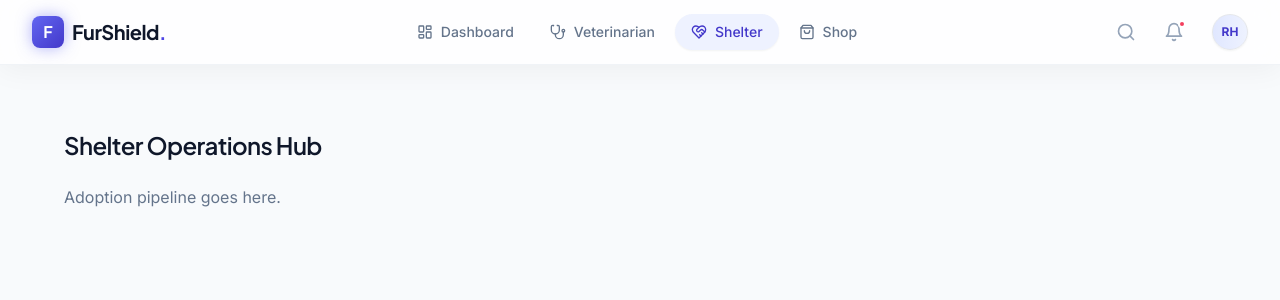
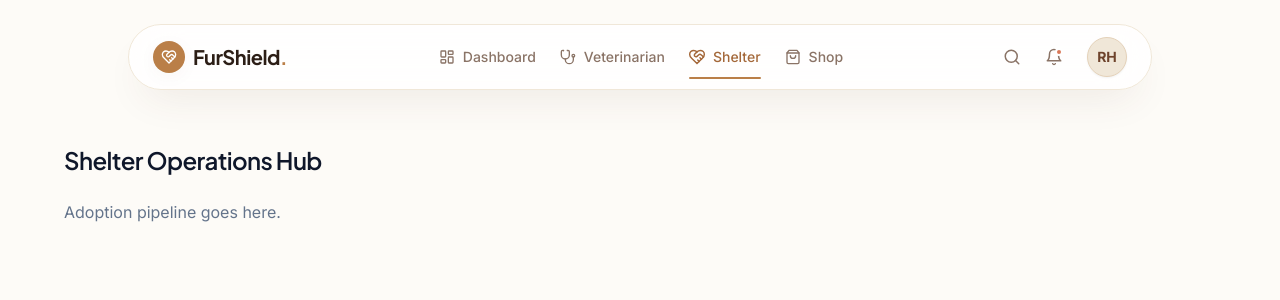
Before and after one commit to Aaliyanamir/Fur-Sheild, a React (Vite) app in the folder frontend/: page /shelter in a window 1280 px wide. Shown: the top 300 px of the page. Built offline with nearby package versions, Linux system fonts and the light colour scheme.

Commit message:
feat(ui): redesign navbar to floating island with luxury camel and espresso color theme

```diff
--- a/frontend/src/components/atoms/Button.jsx
+++ b/frontend/src/components/atoms/Button.jsx
@@ -2,19 +2,17 @@ import React, { forwardRef } from 'react';
 import { Loader2 } from 'lucide-react';
 import { cn } from '../../lib/utils';
 
-const Button = forwardRef(({
-  className, variant = 'primary', size = 'md', isLoading = false, children, disabled, ...props
-}, ref) => {
-  const baseStyles = "inline-flex items-center justify-center rounded-lg font-medium transition-all duration-200 focus:outline-none focus:ring-2 focus:ring-offset-2 disabled:opacity-50 disabled:pointer-events-none";
+const Button = forwardRef(({ className, variant = 'primary', size = 'md', isLoading = false, children, disabled, ...props }, ref) => {
+  const baseStyles = "inline-flex items-center justify-center rounded-full font-medium transition-all duration-300 focus:outline-none disabled:opacity-50 disabled:pointer-events-none";
 
   const variants = {
-    primary: "bg-brand-600 text-white hover:bg-brand-700 hover:shadow-glow focus:ring-brand-500 hover:-translate-y-0.5",
-    secondary: "bg-white text-brand-700 border border-brand-200 hover:bg-brand-50 hover:border-brand-300 focus:ring-brand-500",
-    outline: "border border-slate-200 bg-white text-slate-700 hover:bg-slate-50 focus:ring-slate-500",
-    ghost: "text-slate-600 hover:text-brand-600 hover:bg-brand-50 focus:ring-brand-500",
+    primary: "bg-camel-500 text-white hover:bg-camel-600 shadow-soft hover:shadow-floating hover:-translate-y-0.5",
+    secondary: "bg-camel-50 text-camel-800 hover:bg-camel-100 text-camel-900",
+    outline: "border-2 border-camel-200 bg-transparent text-espresso-800 hover:border-camel-400 hover:bg-camel-50",
+    ghost: "text-espresso-500 hover:text-camel-600 hover:bg-camel-50/50",
   };
 
-  const sizes = { sm: "h-8 px-3 text-xs", md: "h-10 px-4 py-2 text-sm", lg: "h-12 px-8 text-base" };
+  const sizes = { sm: "h-9 px-4 text-xs", md: "h-11 px-6 text-sm", lg: "h-14 px-8 text-base" };
 
   return (
     <button ref={ref} className={cn(baseStyles, variants[variant], sizes[size], className)} disabled={isLoading || disabled} {...props}>
--- a/frontend/src/components/molecules/Navbar.jsx
+++ b/frontend/src/components/molecules/Navbar.jsx
@@ -2,7 +2,6 @@ import React from 'react';
 import { NavLink } from 'react-router-dom';
 import { LayoutDashboard, Stethoscope, HeartHandshake, ShoppingBag, Bell, Search } from 'lucide-react';
 import { cn } from '../../lib/utils';
-import Button from '../atoms/Button';
 
 export default function Navbar() {
   const navItems = [
@@ -13,21 +12,21 @@ export default function Navbar() {
   ];
 
   return (
-    <header className="sticky top-0 z-50 w-full border-b border-slate-200/50 bg-white/80 backdrop-blur-md shadow-glass">
-      <div className="max-w-7xl mx-auto px-4 sm:px-6 lg:px-8">
-        <div className="flex items-center justify-between h-16">
-          {/* Logo Section */}
+    <div className="fixed top-6 left-0 right-0 z-50 flex justify-center px-4 pointer-events-none">
+      <header className="w-full max-w-5xl bg-white/80 backdrop-blur-xl border border-camel-100 rounded-full shadow-floating flex items-center justify-between px-6 py-3 pointer-events-auto transition-all">
+
+        {/* Custom Typographic Logo */}
         <div className="flex-shrink-0 flex items-center gap-2">
-            <div className="w-8 h-8 rounded-lg bg-gradient-to-br from-brand-500 to-brand-700 flex items-center justify-center shadow-glow">
-              <span className="text-white font-bold font-display leading-none">F</span>
+          <div className="w-8 h-8 rounded-full bg-camel-500 flex items-center justify-center shadow-soft">
+            <HeartHandshake size={16} className="text-white" />
           </div>
-            <span className="font-display font-bold text-xl text-slate-900 tracking-tight">
-              FurShield<span className="text-brand-600">.</span>
+          <span className="font-display font-bold text-xl text-espresso-900 tracking-tight">
+            FurShield<span className="text-camel-500">.</span>
           </span>
         </div>
 
-          {/* Desktop Navigation */}
-          <nav className="hidden md:flex flex-1 justify-center gap-1 px-8">
+        {/* Floating Center Navigation */}
+        <nav className="hidden md:flex items-center gap-6">
           {navItems.map((item) => {
             const Icon = item.icon;
             return (
@@ -35,34 +34,40 @@ export default function Navbar() {
                 key={item.name}
                 to={item.path}
                 className={({ isActive }) => cn(
-                    "flex items-center gap-2 px-4 py-2 rounded-full text-sm font-medium transition-all duration-200",
-                    isActive
-                      ? "bg-brand-50 text-brand-700 shadow-sm"
-                      : "text-slate-500 hover:text-brand-600 hover:bg-slate-50"
+                  "group relative flex items-center gap-2 py-1 text-sm font-medium transition-colors duration-300",
+                  isActive ? "text-camel-600" : "text-espresso-500 hover:text-camel-500"
                 )}
               >
-                  <Icon size={16} />
-                  {item.name}
+                {({ isActive }) => (
+                  <>
+                    <Icon size={16} className={cn("transition-transform duration-300", isActive ? "scale-110" : "group-hover:scale-110")} />
+                    <span>{item.name}</span>
+                    {/* Animated Underline Effect */}
+                    <span className={cn(
+                      "absolute -bottom-2 left-0 h-[2px] bg-camel-500 transition-all duration-300 rounded-full",
+                      isActive ? "w-full" : "w-0 group-hover:w-full"
+                    )} />
+                  </>
+                )}
               </NavLink>
             );
           })}
         </nav>
 
-          {/* Right Actions */}
-          <div className="flex items-center gap-3">
-            <button className="p-2 text-slate-400 hover:text-brand-600 transition-colors">
-              <Search size={20} />
+        {/* Right Actions & Profile */}
+        <div className="flex items-center gap-2">
+          <button className="p-2 text-espresso-500 hover:text-camel-600 transition-colors rounded-full hover:bg-camel-50">
+            <Search size={18} />
           </button>
-            <button className="relative p-2 text-slate-400 hover:text-brand-600 transition-colors">
-              <Bell size={20} />
-              <span className="absolute top-1.5 right-1.5 w-2 h-2 rounded-full bg-accent-500 border-2 border-white"></span>
+          <button className="relative p-2 text-espresso-500 hover:text-camel-600 transition-colors rounded-full hover:bg-camel-50">
+            <Bell size={18} />
+            <span className="absolute top-2 right-2 w-2 h-2 rounded-full bg-accent-500 border-2 border-white"></span>
           </button>
-            <div className="w-9 h-9 rounded-full bg-gradient-to-r from-brand-100 to-brand-50 border border-brand-200 flex items-center justify-center ml-2 cursor-pointer shadow-sm hover:shadow-md transition-shadow">
-              <span className="text-xs font-bold text-brand-700">RH</span>
-            </div>
-          </div>
+          <div className="w-10 h-10 rounded-full bg-camel-100 border border-camel-200 flex items-center justify-center ml-2 cursor-pointer shadow-sm hover:shadow-soft transition-all hover:scale-105">
+            <span className="text-sm font-bold text-camel-800">RH</span>
           </div>
         </div>
       </header>
+    </div>
   );
 }
--- a/frontend/src/components/organisms/GlobalLayout.jsx
+++ b/frontend/src/components/organisms/GlobalLayout.jsx
@@ -4,11 +4,11 @@ import Navbar from '../molecules/Navbar';
 
 export default function GlobalLayout() {
   return (
-    <div className="min-h-screen bg-bg-primary font-sans text-slate-900 flex flex-col">
+    <div className="min-h-screen bg-bg-primary font-sans text-espresso-800 flex flex-col">
       <Navbar />
 
-      {/* Main Content Area */}
-      <main className="flex-1 w-full max-w-7xl mx-auto px-4 sm:px-6 lg:px-8 py-8">
+      {/* Main Content Area - Added pt-28 to clear the floating navbar */}
+      <main className="flex-1 w-full max-w-7xl mx-auto px-4 sm:px-6 lg:px-8 pt-28 pb-12">
         <Outlet />
       </main>
     </div>
--- a/frontend/src/index.css
+++ b/frontend/src/index.css
@@ -6,15 +6,15 @@
 
 @layer base {
   body {
-    @apply bg-bg-primary text-slate-900 font-sans antialiased;
+    @apply bg-bg-primary text-espresso-800 font-sans antialiased;
     -webkit-font-smoothing: antialiased;
     -moz-osx-font-smoothing: grayscale;
   }
   h1, h2, h3, h4, h5, h6 {
-    @apply font-display tracking-tight;
+    @apply font-display tracking-tight text-espresso-900;
   }
   ::selection {
-    @apply bg-brand-100 text-brand-900;
+    @apply bg-camel-100 text-camel-900;
   }
 }
 
--- a/frontend/tailwind.config.js
+++ b/frontend/tailwind.config.js
@@ -8,19 +8,28 @@ export default {
     extend: {
       colors: {
         bg: {
-          primary: '#F8FAFC',
-          secondary: '#F1F5F9',
+          primary: '#FDFBF7',
+          secondary: '#F5F2EB',
         },
-        brand: {
-          50: '#EEF2FF',
-          100: '#E0E7FF',
-          500: '#6366F1',
-          600: '#4F46E5',
-          700: '#4338CA',
-          900: '#312E81',
+        camel: {
+          50: '#F9F6F0',
+          100: '#F0E7D8',
+          200: '#E4D1B9',
+          300: '#D5B694',
+          400: '#C79A6D',
+          500: '#BA7F48',
+          600: '#A4683A',
+          700: '#865131',
+          800: '#6E432B',
+          900: '#5A3825',
+        },
+        espresso: {
+          900: '#2C1E16',
+          800: '#3E2A20',
+          500: '#8A7366',
         },
         accent: {
-          500: '#F43F5E',
+          500: '#D97757',
         }
       },
       fontFamily: {
@@ -28,8 +37,8 @@ export default {
         display: ['"Plus Jakarta Sans"', 'sans-serif'],
       },
       boxShadow: {
-        'glass': '0 4px 30px rgba(0, 0, 0, 0.05)',
-        'glow': '0 0 15px rgba(99, 102, 241, 0.5)',
+        'floating': '0 20px 40px -15px rgba(90, 56, 37, 0.1)',
+        'soft': '0 4px 20px -2px rgba(90, 56, 37, 0.05)',
       }
     },
   },
```
Lines whose indentation alone changed are shown as unchanged.
